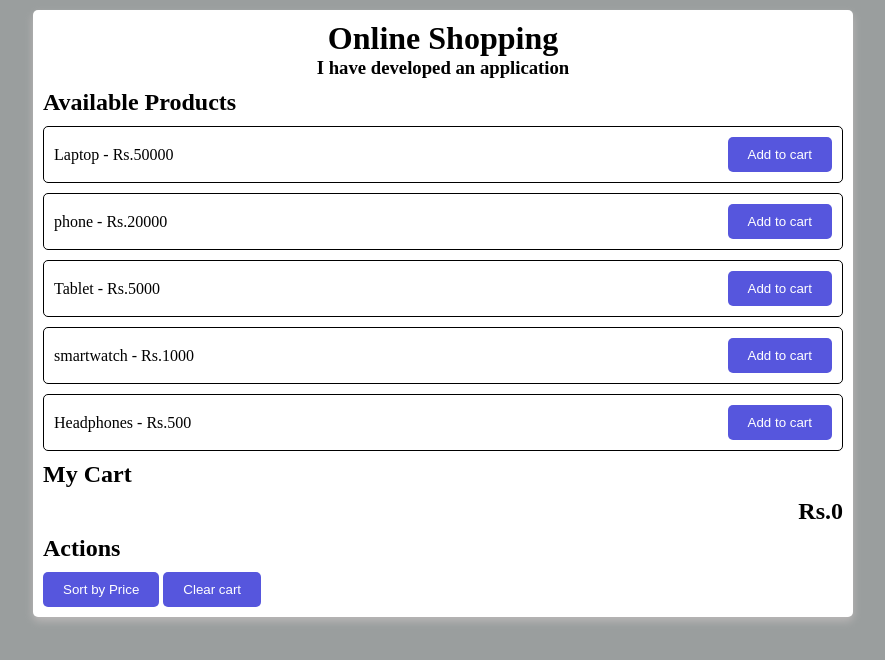
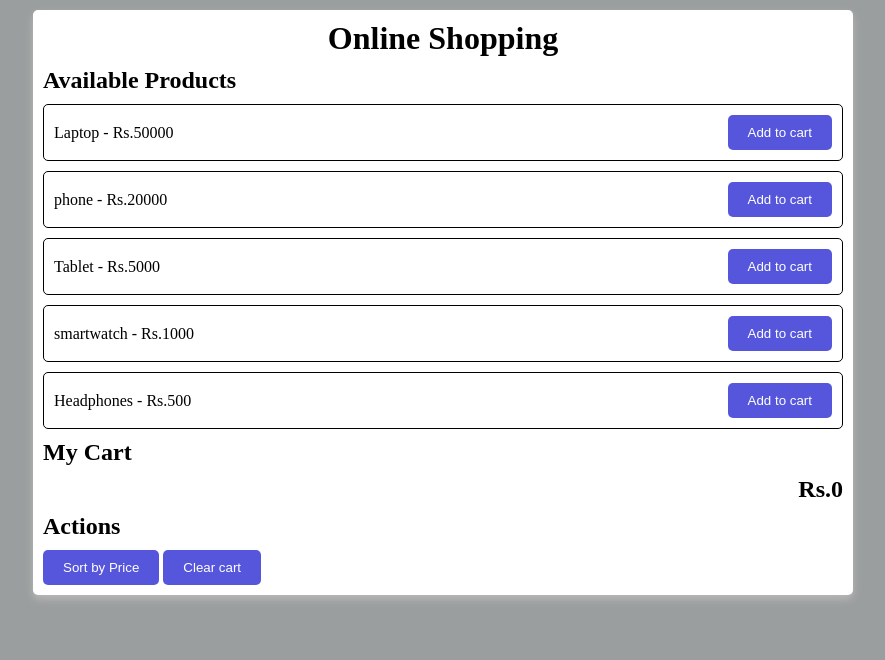
Before and after one commit to kvenkatesh2811/online-shopping-app, a plain HTML site: page index.html in a window 1280 px wide. Shown: the whole page, without its empty margins (197-1082 px from the left). Drawn offline with Linux system fonts and the light colour scheme.

Commit message:
comment subtitle

```diff
--- a/index.html
+++ b/index.html
@@ -67,7 +67,7 @@
   <body>
     <div class="online-shopping-container">
       <h1>Online Shopping</h1>
-      <h3>I have developed an application</h3>
+      <!-- <h3>I have developed an application</h3> -->
       <p id="feedback"></p>
       <h2>Available Products</h2>
       <div id="ProductsContainer">
```
